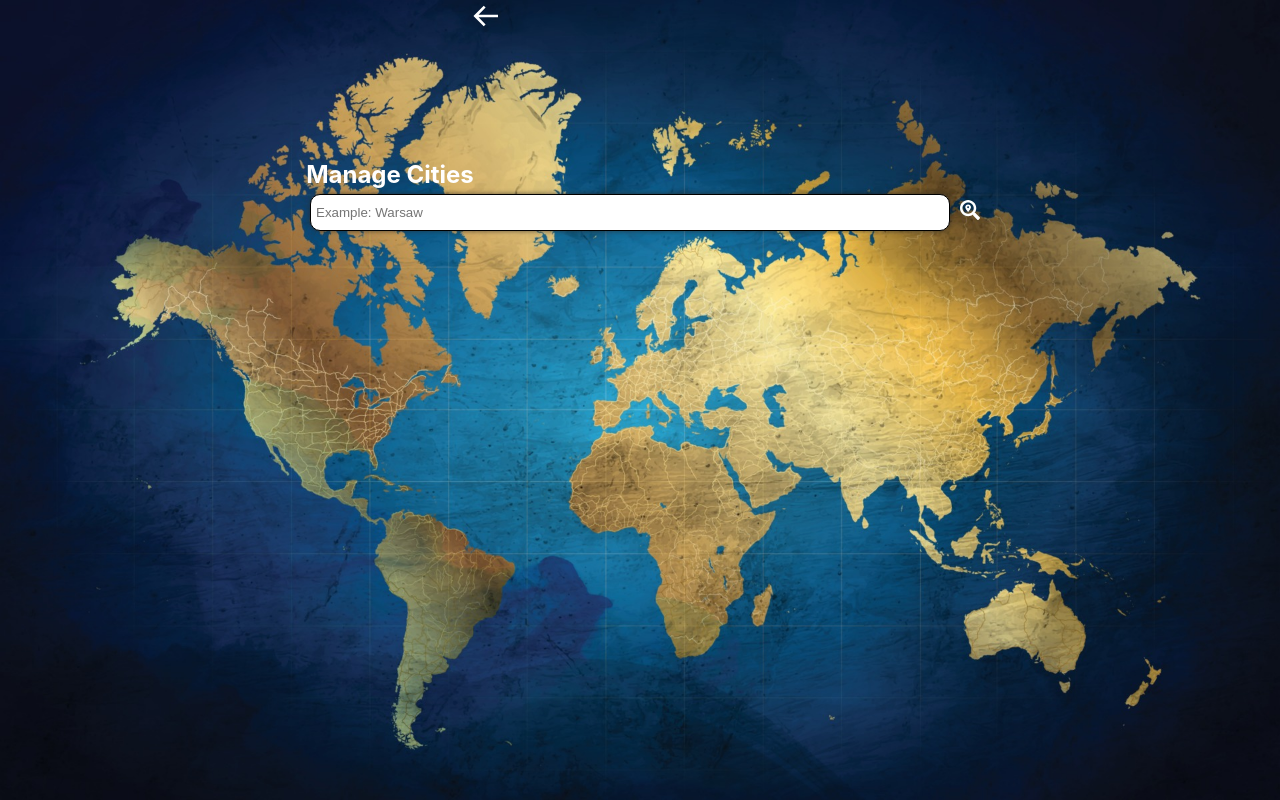
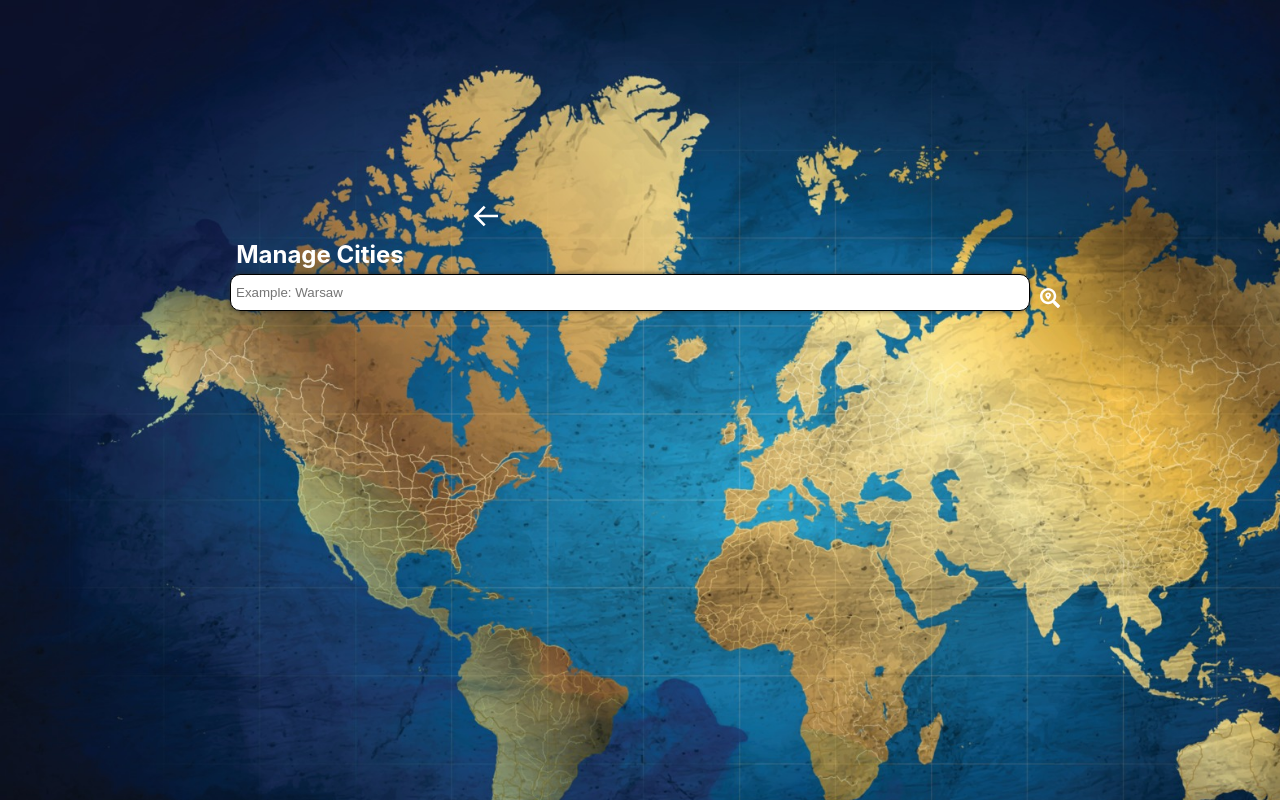
Before and after one commit to Novacci/Weather-App, a React (Create React App) app: page /cities in a window 1280 px wide. Shown: the top 800 px of the page. Built offline with nearby package versions, Linux system fonts and the light colour scheme.

Commit message:
improved styles and logic of validation

```diff
--- a/src/App.tsx
+++ b/src/App.tsx
@@ -5,6 +5,7 @@ import Cities from './Cities/Cities';
 import Borewicz from './Card/Borewicz';
 import { AiOutlinePlusCircle } from 'react-icons/ai';
 import styles from './App.module.css';
+import Card from './Card/Card';
 
 function App(): any {
   return (
@@ -15,7 +16,7 @@ function App(): any {
         </Link>
       </Route>
       <Route path="/cities">
-        <Cities />
+        <Card />
       </Route>
     </>
   );
--- a/src/Card/Card.module.css
+++ b/src/Card/Card.module.css
@@ -4,24 +4,23 @@
   border-radius: 20px;
   box-shadow: 5px 4px 10px 0px #000;
   background-color: lightskyblue;
-  width: 150px;
-  height: 150px;
+  width: 800px;
+  height: 100px;
 }
+
 h2 {
-  margin-top: 120px;
-  margin-left: 70px;
+  /* margin-left: 500px; */
   margin-bottom: 5px;
   display: flex;
-  justify-content: flex-start;
+  justify-content: center;
   align-items: center;
   width: 50%;
 }
+
 .position {
   display: flex;
   align-content: center;
   justify-content: center;
-
-  flex-direction: column;
 }
 
 span {
@@ -32,21 +31,23 @@ span {
 }
 
 input {
+  min-width: 800px;
   display: flex;
   justify-content: center;
   align-items: center;
-  width: 50%;
+  width: 100%;
   padding: 10px 5px;
-  margin: 0 10px;
+  margin: 0 10px 15px;
   border: none;
   border-radius: 10px;
 }
 
 .icon {
-  font-size: 20px;
+  margin-left: 470px;
+  padding-bottom: 100px;
+  width: 100%;
+  font-size: 2em;
   color: white;
-  background: transparent;
-  border: 0;
 }
 .searchIcon {
   font-size: 20px;
@@ -75,3 +76,28 @@ input {
   border-width: 1px;
   background-color: #ffffff;
 }
+
+.center {
+  margin-top: 200px;
+}
+
+.trashIcon {
+  font-size: 20px;
+  color: white;
+  background: transparent;
+  border: 0;
+  margin-left: 10px;
+}
+.citiesList {
+  display: flex;
+  flex-direction: column;
+}
+.searchPosition {
+  display: flex;
+}
+
+.citiesPosition {
+  display: flex;
+  gap: 15px;
+  flex-direction: column;
+}
--- a/src/Card/Card.tsx
+++ b/src/Card/Card.tsx
@@ -2,15 +2,13 @@ import { useState, useEffect } from 'react';
 import styles from './Card.module.css';
 import { BsTrashFill } from 'react-icons/bs';
 import { FaSearchLocation } from 'react-icons/fa';
+import { BiArrowBack } from 'react-icons/bi';
+import { Link } from 'react-router-dom';
 
 const Card = () => {
   const [enteredCity, setEnteredCity] = useState('');
   const [cities, setCities] = useState<string[]>([]);
   const [isValid, setIsValid] = useState(true);
-
-  // useEffect(() => {
-  //   validationChecker();
-  // }, []);
 
   useEffect(() => {
     const cities = localStorage.getItem('cities');
@@ -29,7 +27,10 @@ const Card = () => {
   };
 
   const addCityHandler = () => {
-    validationChecker();
+    if (enteredCity.trim() === '') {
+      setIsValid(false);
+      return;
+    }
     setCities((prevCities) => {
       return [...prevCities, enteredCity];
     });
@@ -42,17 +43,16 @@ const Card = () => {
     });
   };
 
-  const validationChecker = () => {
-    if (enteredCity.trim() === '') {
-      setIsValid(false);
-    }
-  };
-
   return (
-    <div>
+    <div className={styles.center}>
+      <Link to={'/'} className={styles.icon}>
+        <BiArrowBack />
+      </Link>
       <h2>Manage Cities</h2>
 
       <div className={styles.searchCity}>
+        <div className={styles.citiesList}>
+          <div className={styles.searchPosition}>
             <input
               className={`${
                 !isValid ? styles.inputIsNotValid : styles.inputIsValid
@@ -62,7 +62,6 @@ const Card = () => {
               placeholder="Example: Warsaw"
               value={enteredCity}
             ></input>
-
             <button
               disabled={!isValid}
               onClick={addCityHandler}
@@ -70,8 +69,9 @@ const Card = () => {
             >
               <FaSearchLocation />
             </button>
+          </div>
           <div>
-          <div className={styles.position}>
+            <div className={styles.citiesPosition}>
               {cities.map((city, index) => (
                 <div className={styles.position}>
                   <span key={index} className={styles.item}>
@@ -80,7 +80,7 @@ const Card = () => {
 
                   <button
                     onClick={() => removeCityHandler(index)}
-                  className={styles.icon}
+                    className={styles.trashIcon}
                   >
                     <BsTrashFill />
                   </button>
@@ -90,6 +90,7 @@ const Card = () => {
           </div>
         </div>
       </div>
+    </div>
   );
 };
 
--- a/src/Cities/Cities.module.css
+++ b/src/Cities/Cities.module.css
@@ -1,14 +1,7 @@
 .icon {
   margin-left: 470px;
-
+  padding-bottom: 100px;
   width: 100%;
   font-size: 2em;
   color: white;
 }
-
-.arrow {
-  font-size: 20px;
-  color: white;
-  background: transparent;
-  border: 0;
-}
--- a/src/Cities/Cities.tsx
+++ b/src/Cities/Cities.tsx
@@ -6,11 +6,13 @@ import Card from '../Card/Card';
 
 const Cities = () => {
   return (
-    <div className={classes.cities}>
-      <Link to={'/'} className={classes.icon}>
-        <BiArrowBack />
-      </Link>
-      <Card />
+    <div className={classes.position}>
+      <div className={classes.cities}>
+        <Link to={'/'} className={classes.icon}>
+          <BiArrowBack />
+        </Link>
+        <Card />
+      </div>
     </div>
   );
 };
```
Lines whose indentation alone changed are shown as unchanged.
